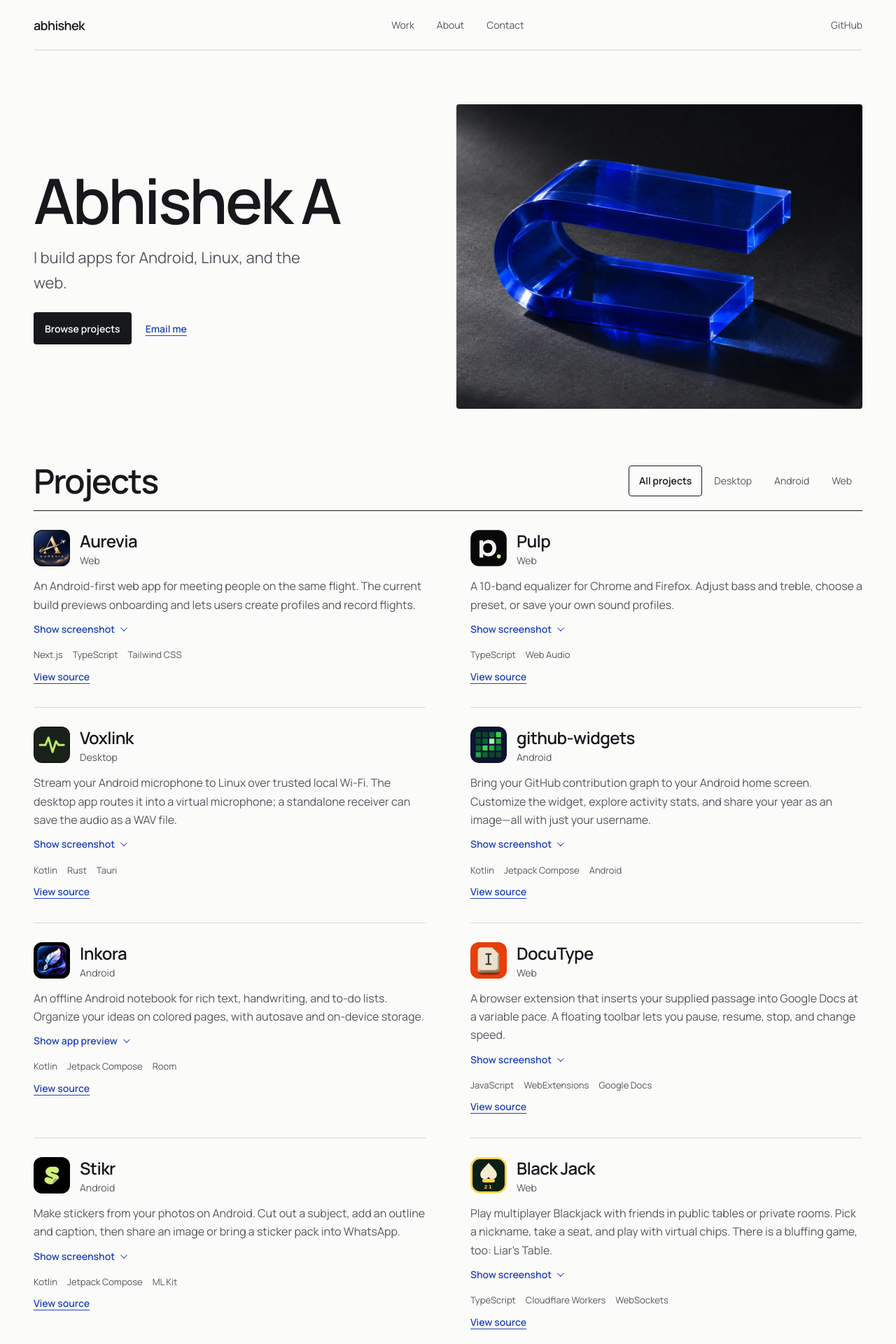
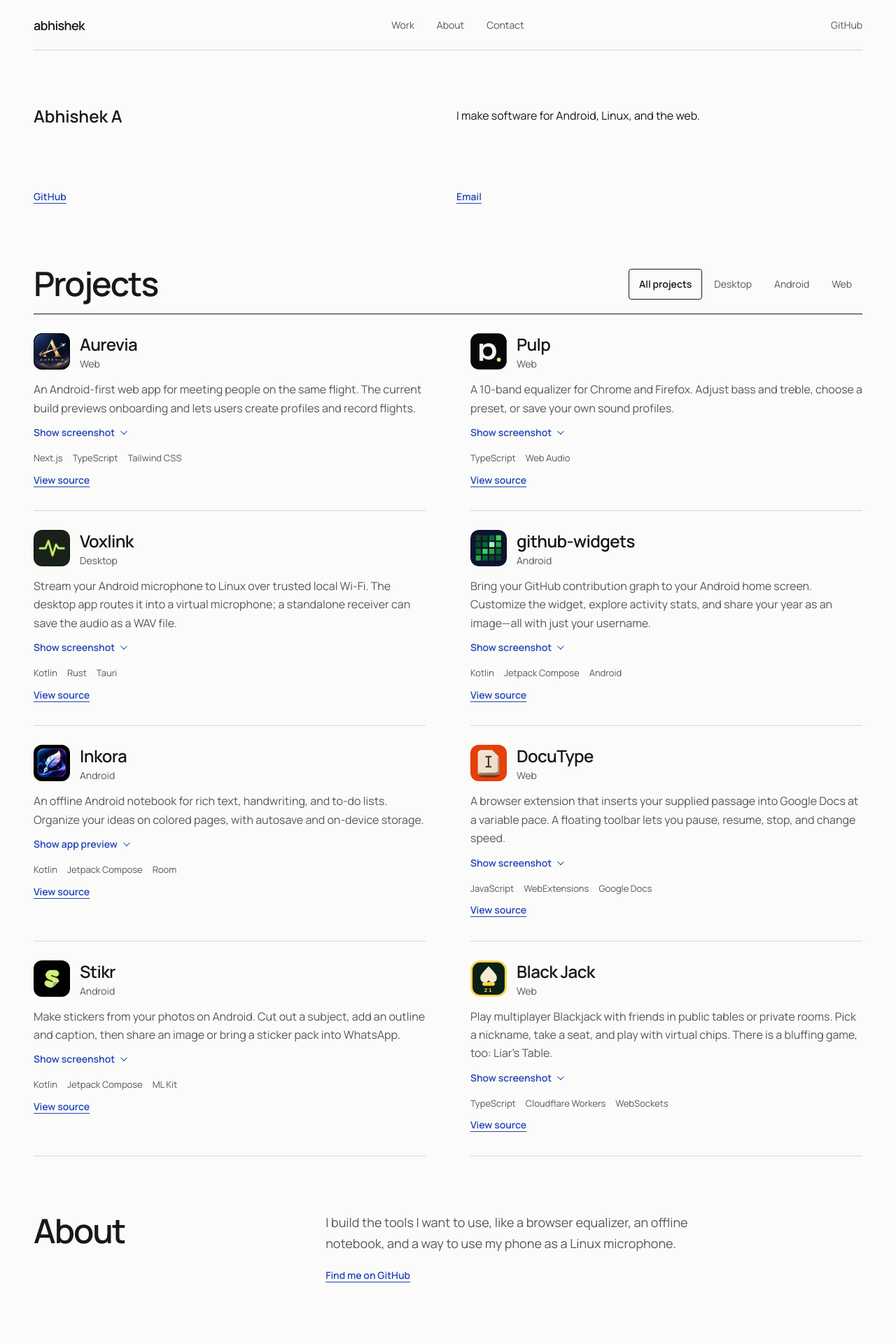
Before and after one commit to mrduhlol/abhishek-a2, a React (Vite) app: page / in a window 1280 px wide. Shown: the top 1920 px of the page at 70% size. Built offline with nearby package versions, Linux system fonts and the light colour scheme.

Commit message:
Introduce a project-first software index

```diff
--- a/src/Portfolio.jsx
+++ b/src/Portfolio.jsx
@@ -1,13 +1,9 @@
-import { useEffect, useRef, useState } from 'react'
-import { useGSAP } from '@gsap/react'
-import gsap from 'gsap'
+import { useEffect, useState } from 'react'
 import { ReactLenis } from 'lenis/react'
 import { PROJECTS as ARCHIVE_PROJECTS } from './data/projects'
 import 'lenis/dist/lenis.css'
 import './fonts.css'
 import './portfolio.css'
-
-gsap.registerPlugin(useGSAP)
 
 const pulp = {
   id: 'pulp',
@@ -62,27 +58,12 @@ function SmoothScroll() {
 }
 
 function Intro() {
-  const intro = useRef(null)
-
-  useGSAP(() => {
-    const media = gsap.matchMedia()
-    media.add('(prefers-reduced-motion: no-preference)', () => {
-      gsap.from('.intro-art', { y: 10, duration: 0.7, ease: 'expo.out' })
-    })
-    return () => media.revert()
-  }, { scope: intro })
-
   return (
-    <section className="intro wrap" aria-labelledby="intro-title" ref={intro}>
-      <div className="intro-copy">
-        <h1 id="intro-title">Abhishek A</h1>
-        <p>I build apps for Android, Linux, and the web.</p>
-        <div className="intro-links">
-          <a className="primary-link" href="#work">Browse projects</a>
-          <a className="text-link" href={`mailto:${email}`}>Email me</a>
-        </div>
-      </div>
-      <img className="intro-art" src={projectAsset('studio-art.webp')} alt="" width={1280} height={960} fetchPriority="high" />
+    <section className="intro" aria-labelledby="intro-title">
+      <h1 id="intro-title">Abhishek A</h1>
+      <p>I make software for Android, Linux, and the web.</p>
+      <a className="text-link" href={github}>GitHub</a>
+      <a className="text-link" href={`mailto:${email}`}>Email</a>
     </section>
   )
 }
@@ -171,9 +152,9 @@ export default function Portfolio() {
         </nav>
         <a className="header-github" href={github}>GitHub</a>
       </header>
-      <main id="main" tabIndex={-1}>
+      <main id="main" className="portfolio-main wrap" tabIndex={-1}>
         <Intro />
-        <section className="projects wrap" id="work" aria-labelledby="work-title">
+        <section className="projects" id="work" aria-labelledby="work-title">
           <div className="projects-header">
             <h2 id="work-title">Projects</h2>
             <div className="filters" role="group" aria-label="Filter projects by platform">
@@ -189,15 +170,15 @@ export default function Portfolio() {
             {visibleProjects.map(project => <ProjectDetail key={project.id} project={project} />)}
           </div>
         </section>
-        <section className="about-section wrap" id="about" aria-labelledby="about-title">
+        <section className="about-section" id="about" aria-labelledby="about-title">
           <h2 id="about-title">About</h2>
           <div>
-            <p>I make tools for things I use every day, like music in the browser, notes that work offline, and audio on Linux.</p>
+            <p>I build the tools I want to use, like a browser equalizer, an offline notebook, and a way to use my phone as a Linux microphone.</p>
             <a className="text-link" href={github}>Find me on GitHub</a>
           </div>
         </section>
         <section className="contact-section" id="contact" aria-labelledby="contact-title">
-          <div className="wrap contact-inner">
+          <div className="contact-inner">
             <h2 id="contact-title">Get in touch</h2>
             <a className="contact-email" href={`mailto:${email}`}>{email}</a>
           </div>
```
